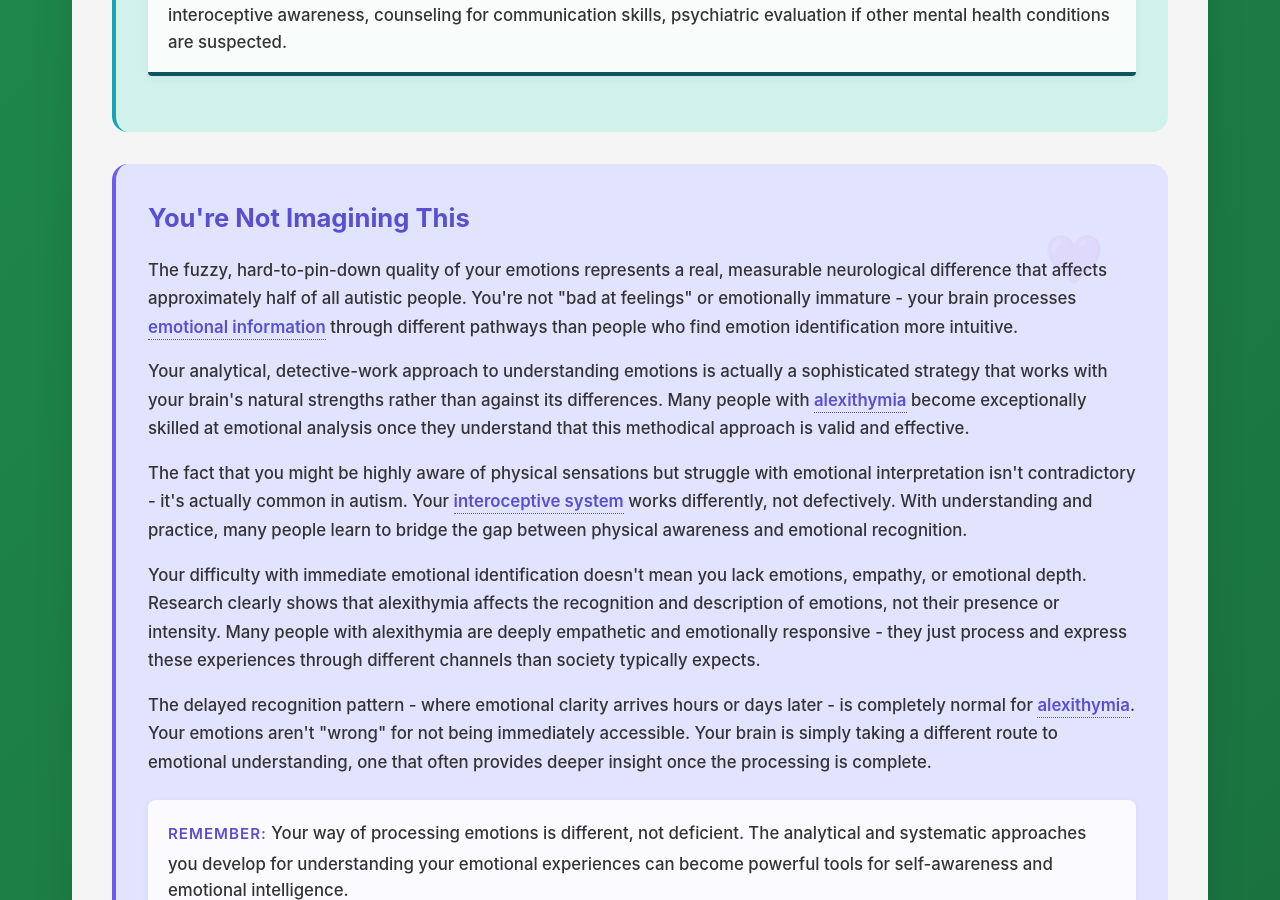
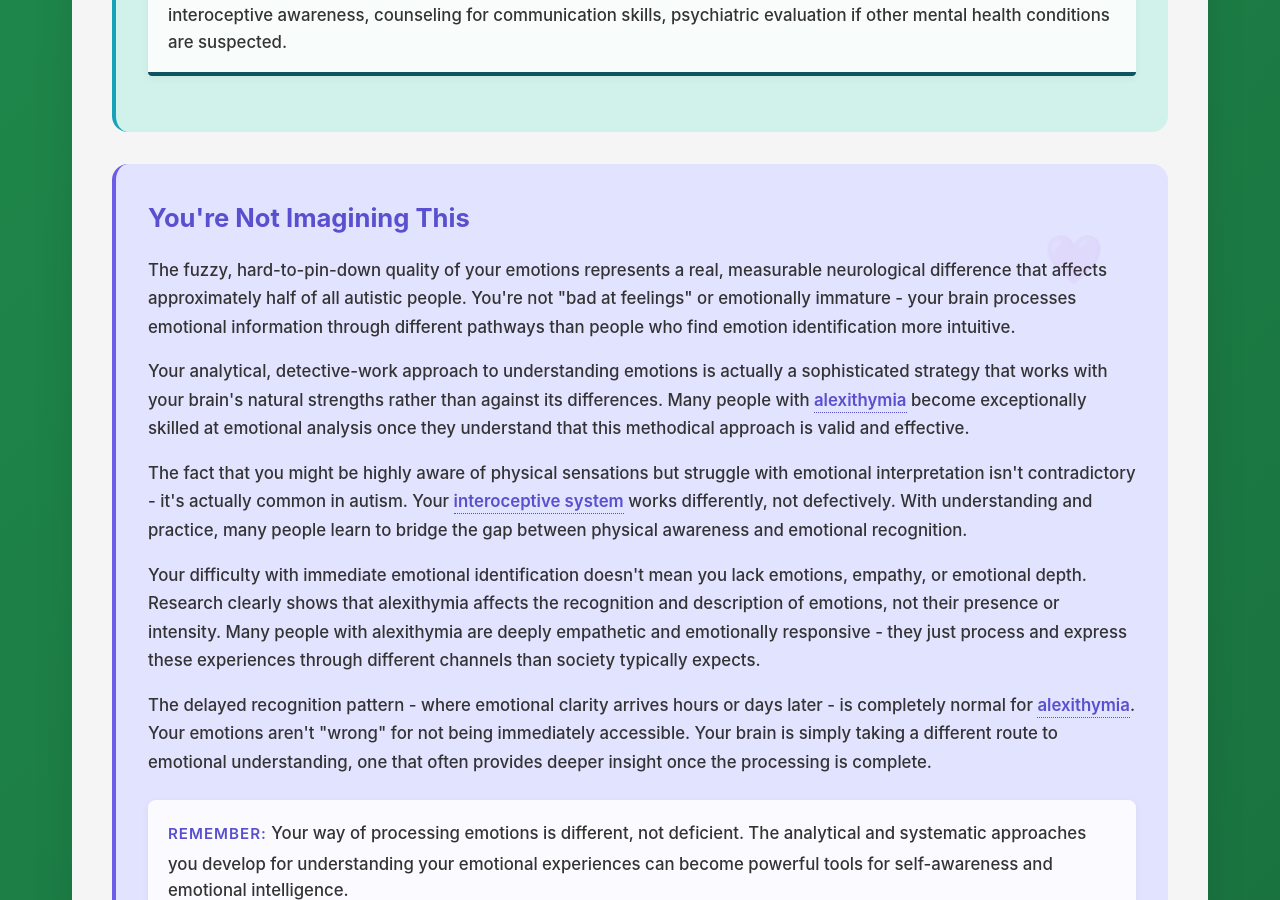
Before and after one commit to neurodivergent-survival-guide/neurodivergent-survival-guide, a Jekyll site: the page built from struggles/alexithymia.html, in a window 1280 px wide and 900 px high, scrolled down 4551 px. Built offline with Jekyll 4.4.1, drawn with Linux system fonts in a browser that asks for light colours.

Commit message:
Update alexithymia.html

```diff
--- a/struggles/alexithymia.html
+++ b/struggles/alexithymia.html
@@ -140,7 +140,7 @@ search_terms: ["can't name feelings", "emotions confusing", "don't know emotions
 
     <div class="validation-section">
         <h2 id="validation">You're Not Imagining This</h2>
-        <p>The fuzzy, hard-to-pin-down quality of your emotions represents a real, measurable neurological difference that affects approximately half of all autistic people. You're not "bad at feelings" or emotionally immature - your brain processes <a class="jargon">emotional information<span class="tooltip">The combination of physical sensations, thoughts, and environmental context that create emotional experiences.</span></a> through different pathways than people who find emotion identification more intuitive.</p>
+        <p>The fuzzy, hard-to-pin-down quality of your emotions represents a real, measurable neurological difference that affects approximately half of all autistic people. You're not "bad at feelings" or emotionally immature - your brain processes emotional information through different pathways than people who find emotion identification more intuitive.</p>
 
         <p>Your analytical, detective-work approach to understanding emotions is actually a sophisticated strategy that works with your brain's natural strengths rather than against its differences. Many people with <a class="jargon">alexithymia<span class="tooltip">Difficulty identifying and describing emotions, affecting about 50-65% of autistic people compared to 10% of the general population.</span></a> become exceptionally skilled at emotional analysis once they understand that this methodical approach is valid and effective.</p>
 
```
